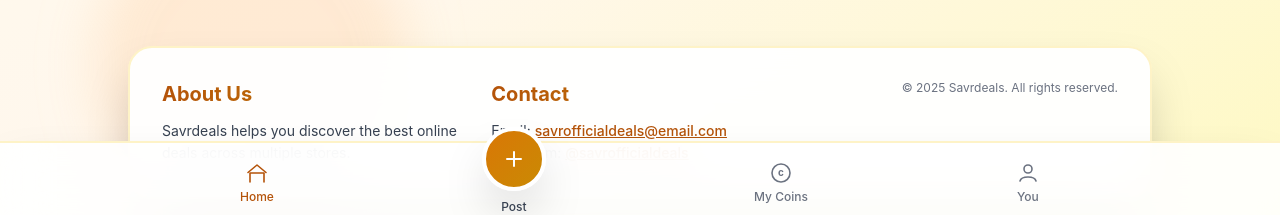
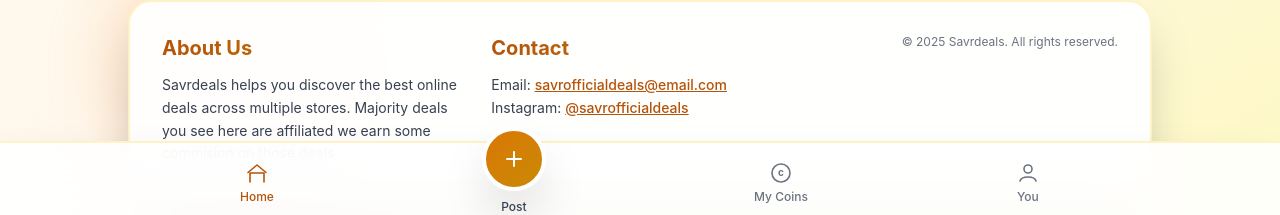
Before and after one commit to savrofficial-lab/savr-deals, a React (Vite) app: page / in a window 1280 px wide. Shown: the part 577-792 px from the top of the page. Built offline with nearby package versions, Linux system fonts and the light colour scheme; no server answers; the database is empty.

Commit message:
Update App.jsx

```diff
--- a/src/App.jsx
+++ b/src/App.jsx
@@ -442,7 +442,7 @@
                 </p>
                 <p className="text-sm text-gray-700 leading-relaxed">
                   Savrdeals helps you discover the best online deals across
-                  multiple stores.
+                  multiple stores. Majority deals you see here are affiliated we earn some commision on those deals
                 </p>
               </div>
               <div>
```
